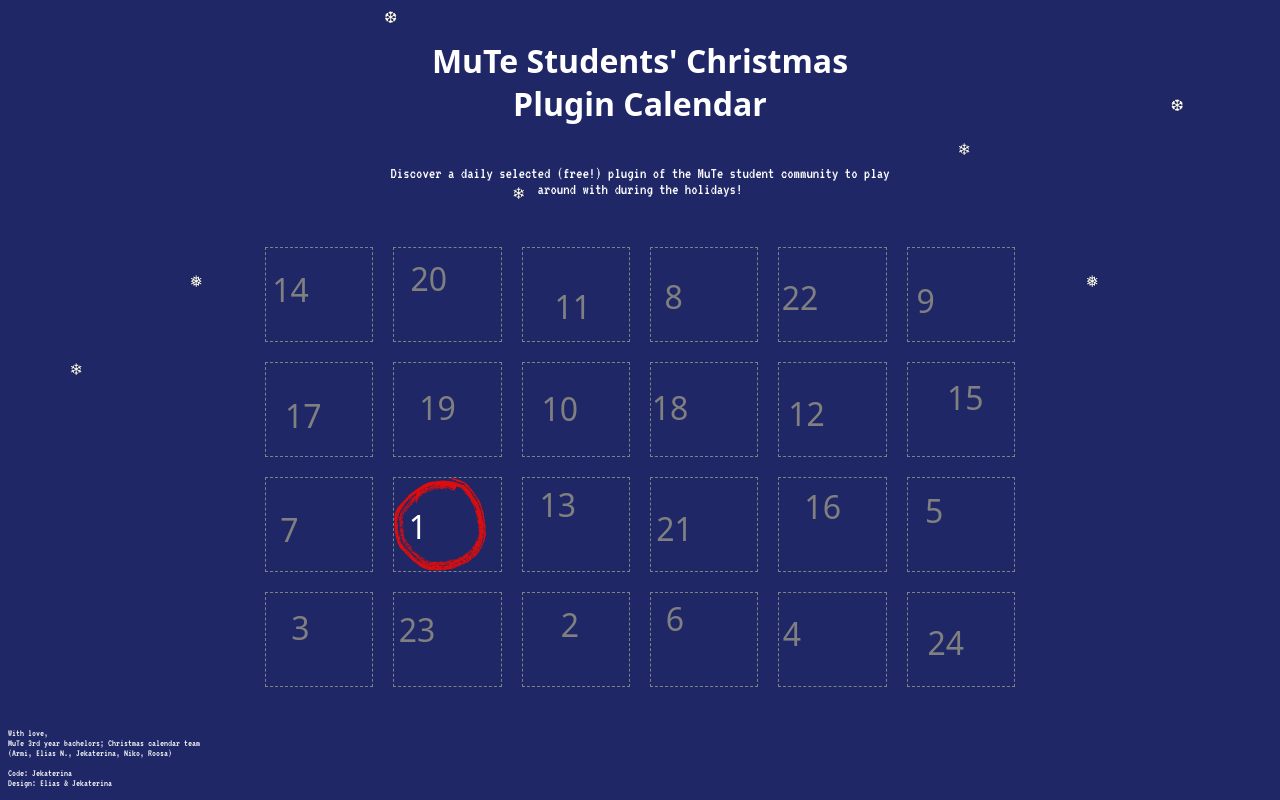
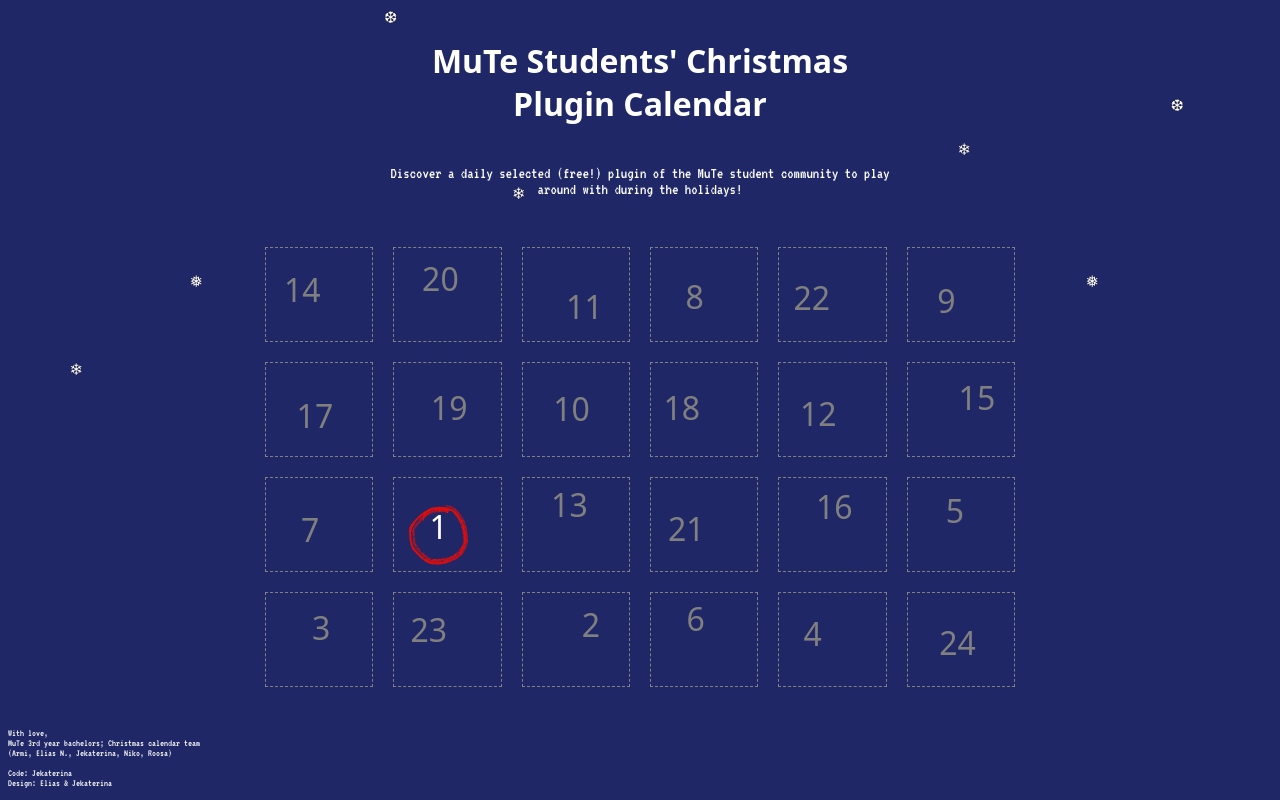
Before and after one commit to wilch3/xmas-time, a Nuxt app: page / in a window 1280 px wide. Built offline with nearby package versions, Linux system fonts and the light colour scheme; a web font is replaced by a local one.

Commit message:
UI updates

```diff
--- a/app.vue
+++ b/app.vue
@@ -47,7 +47,9 @@
 		</div>
 		<div class="calendar">
 			<div v-for="[k, v] of Object.entries(plugins)" class="calendar-item" :class="{ 'today': getDay(k) === Number(dd), 'past': getDay(k) <= Number(dd) }" @click="showPluginOrNot(getDay(k), v)">
-				<span class="day funky" :style="generateRandom()">{{ getDay(k) }}</span>
+				<div class="day-wrap" :class="{ 'today-circle': getDay(k) === Number(dd) }" :style="generateRandom()">
+					<span class="day funky">{{ getDay(k) }}</span>
+				</div>
 			</div>
 		</div>
 		<div class="plugin" ref="plugin" v-if="pluginOpen">
@@ -293,15 +295,24 @@ h2 {
 }
 
 .day {
-	position: absolute;
+	/* position: absolute; */
 	font-size: 32px;
+	display: flex;
+	justify-content: center;
 }
 
-.today {
+.today-circle {
 	background-image: url(/today.svg);
     background-repeat: no-repeat;
     background-size: contain;
 }
+
+.day-wrap {
+	width: 60px;
+	height: 60px;
+	position: absolute;
+}
+
 .today:hover {
 	transform: scale(1.2);
 }
```
